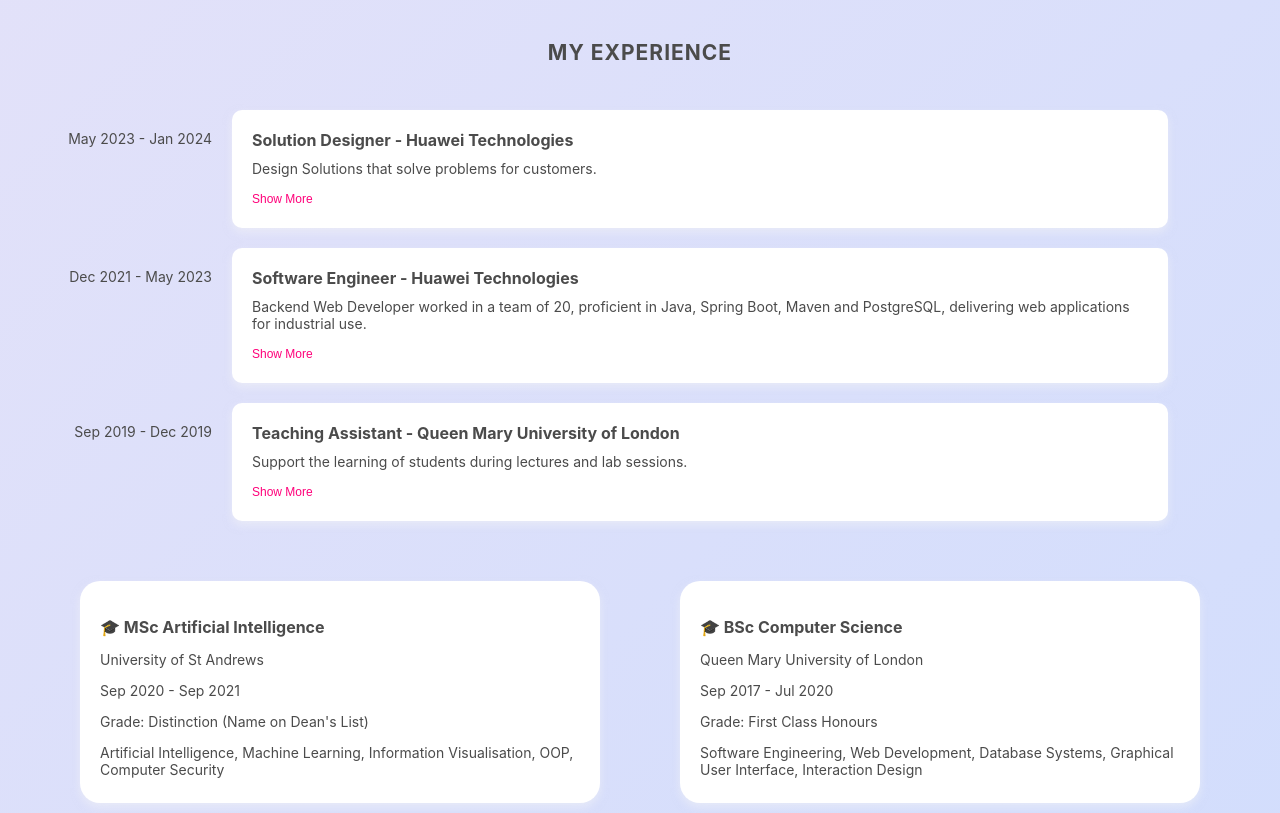
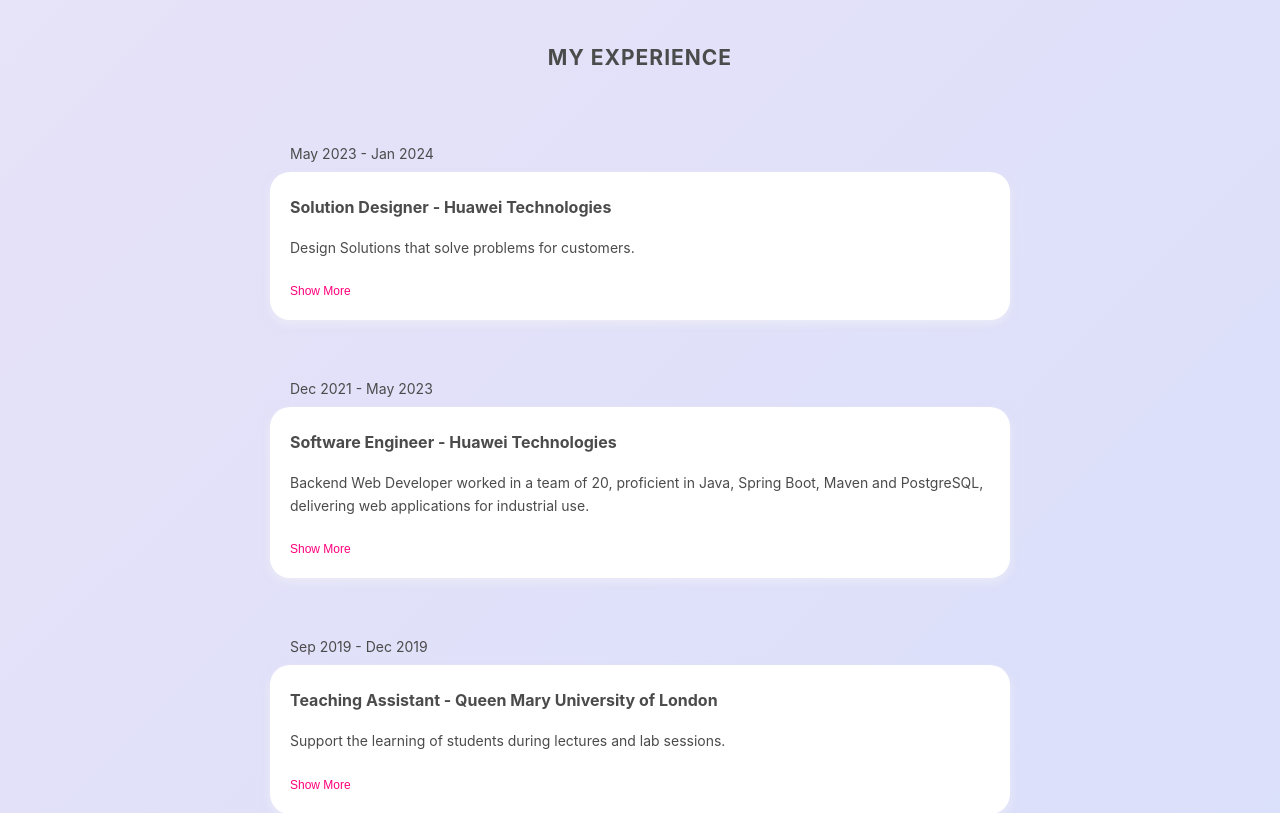
Before and after one commit to zifanwei/my-react-portfolio, a React (Create React App) app: page / in a window 1280 px wide. Shown: the part 960-1773 px from the top of the page. Built offline with nearby package versions, Linux system fonts and the light colour scheme.

Commit message:
[responsive web]adjust layout according to screen width.

```diff
--- a/public/index.html
+++ b/public/index.html
@@ -9,13 +9,12 @@
       name="description"
       content="Web site created using create-react-app"
     />
-    <link rel="apple-touch-icon" href="%PUBLIC_URL%/logo192.png" />
     <!--
       manifest.json provides metadata used when your web app is installed on a
       user's mobile device or desktop. See https://developers.google.com/web/fundamentals/web-app-manifest/
     -->
     <link rel="manifest" href="%PUBLIC_URL%/manifest.json" />
-    <title>React App</title>
+    <title>Zifan Portfolio</title>
   </head>
   <body>
     <noscript>You need to enable JavaScript to run this app.</noscript>
--- a/src/components/experience/Experience.jsx
+++ b/src/components/experience/Experience.jsx
@@ -1,7 +1,6 @@
 import React from 'react';
 import Timeline from './Timeline';
 import Education from './Education';
-
 import '../../style/Experience.css';
 
 const Experience = () => {
--- a/src/style/About.css
+++ b/src/style/About.css
@@ -7,7 +7,8 @@
     display: flex;
     align-items: center;
     overflow: hidden;
-    padding: 0 60px;
+    padding: 0 80px;
+    flex-direction: row;
 }
 
 .left {
@@ -31,7 +32,6 @@
 .intro p {
     font-size: 14px;
     padding: 25px 0;
-    line-height: 150%;
 }
 
 .right {
@@ -60,9 +60,38 @@
     border-color: var(--tertiary-colour);
 }
 
-
 .lets-talk-btn:hover {
     border-color: var(--tertiary-colour);
     background-color: var(--tertiary-colour);
     color: var(--primary-colour);
 }
+
+@media (max-width: 1000px) {
+    .intro-page {
+        flex-direction: column-reverse;
+        padding: 60px 30px;
+    }
+
+    .left {
+        width: 100%;
+    }
+
+    .right {
+        padding: 30px 0;
+        width: 60%;
+        max-width: 550px;
+        min-width: 120px;
+    }
+
+    .intro h1 {
+        font-size: 40px;
+    }
+
+    .intro p {
+        font-size: 12px;
+    }
+
+    .my-img {
+        max-width: 80%;
+    }
+}
--- a/src/style/Contact.css
+++ b/src/style/Contact.css
@@ -83,3 +83,14 @@
 .copy-btn:hover {
   background-color: var(--highlight-gray);
 }
+
+@media (max-width: 1300px) {
+  .contact-section {
+    display: flex;
+    flex-direction: column-reverse;
+    justify-content: center;
+    align-items: center;
+    font-size: 16px;
+    width: 100vw;
+  }
+}
--- a/src/style/Education.css
+++ b/src/style/Education.css
@@ -1,17 +1,16 @@
 .education-container {
     display: flex;
     flex-direction: row;
-    gap: 40px;
-    margin: 60px 40px;
     justify-content: space-evenly;
 }
 
 .education-item {
-    width: 40%;
+    width: 470px;
     background-color: var(--primary-colour);
     box-shadow: 0 4px 8px var(--item-box-shadow);
     border-radius: 20px;
-    padding: 20px ;
+    padding: 20px;
+    margin: 20px;
 }
 
 h3 {
@@ -23,3 +22,30 @@
     font-size: 14px;
     margin-bottom: 5px;
 }
+
+
+@media (max-width: 1300px) {
+    .education-item {
+        width: 310px;
+    }
+}
+
+@media (max-width: 768px) {
+    .education-item {
+        width: 220px;
+        margin:10px
+    }
+}
+
+@media (max-width: 540px) {
+    .education-container {
+        display: flex;
+        flex-direction: column;
+        justify-content: center;
+    }
+
+    .education-item {
+        width: 400px;
+        margin:10px;
+    }
+}
--- a/src/style/Experience.css
+++ b/src/style/Experience.css
@@ -1,3 +1,6 @@
 .experience {
     width: 100vw;
+    display: flex;
+    flex-direction: column;
+    align-items: center;
 }
--- a/src/style/PhotoGallery.css
+++ b/src/style/PhotoGallery.css
@@ -7,8 +7,8 @@
 
 .photo-item {
   position: relative;
-  width: 200px;
-  height: 200px;
+  width: 400px;
+  height: 400px;
   margin: 0;
 }
 
--- a/src/style/Timeline.css
+++ b/src/style/Timeline.css
@@ -1,14 +1,17 @@
 .timeline {
-    position: relative;
-    width: 100%;
-    font-size: 16px;
+    margin:0;
+    display: flex;
+    flex-direction: column;
+    align-items: center;
+    justify-content: center;
 }
 
 .timeline-item {
     display: flex;
+    flex-direction: column;
     align-items: flex-start;
-    margin: 20px 0;
     position: relative;
+    padding: 30px 20px;
 }
 
 .timeline-item::before {
@@ -23,21 +26,20 @@
 }
 
 .timeline-date {
-    width: 15%;
-    text-align: right;
-    padding: 20px;
+    text-align: left;
+    padding: 0 0 10px 20px;
     color: var(--secondary-colour);
     font-size: 14px;
 }
 
 .timeline-content {
-    width: 70%;
     padding: 20px;
     box-shadow: 0 4px 8px var(--item-box-shadow);
     background-color: var(--primary-colour);
     text-align: left;
     position: relative;
-    border-radius: 10px;
+    border-radius: 20px;
+    width: 1020px;
 }
 
 .timeline-content h3 {
@@ -76,3 +78,29 @@
 .timeline-item:last-child::before {
     bottom: 50%;
 }
+
+@media (max-width: 1300px) {
+    .timeline-content {
+        width: 700px;
+    }
+}
+
+@media (max-width: 768px) {
+    .timeline-content {
+        width: 500px;
+    }
+
+    .timeline-item {
+        padding: 20px 15px;
+    }
+}
+
+@media (max-width: 540px) {
+    .timeline-content {
+        width: 400px;
+    }
+
+    .timeline-item {
+        padding: 20px 15px;
+    }
+}
--- a/src/style/index.css
+++ b/src/style/index.css
@@ -27,3 +27,19 @@
 button:focus {
   outline: none;
 }
+
+p {
+  padding: 10px 0;
+  line-height: 160%;
+}
+
+h3 {
+  padding-top: 5px;
+}
+
+@media (max-width: 768px) {
+  p {
+    padding: 0;
+    line-height: 120%;
+  }
+}
```
Also changed, not shown: public/image.png (renamed from public/icon-2.png).
